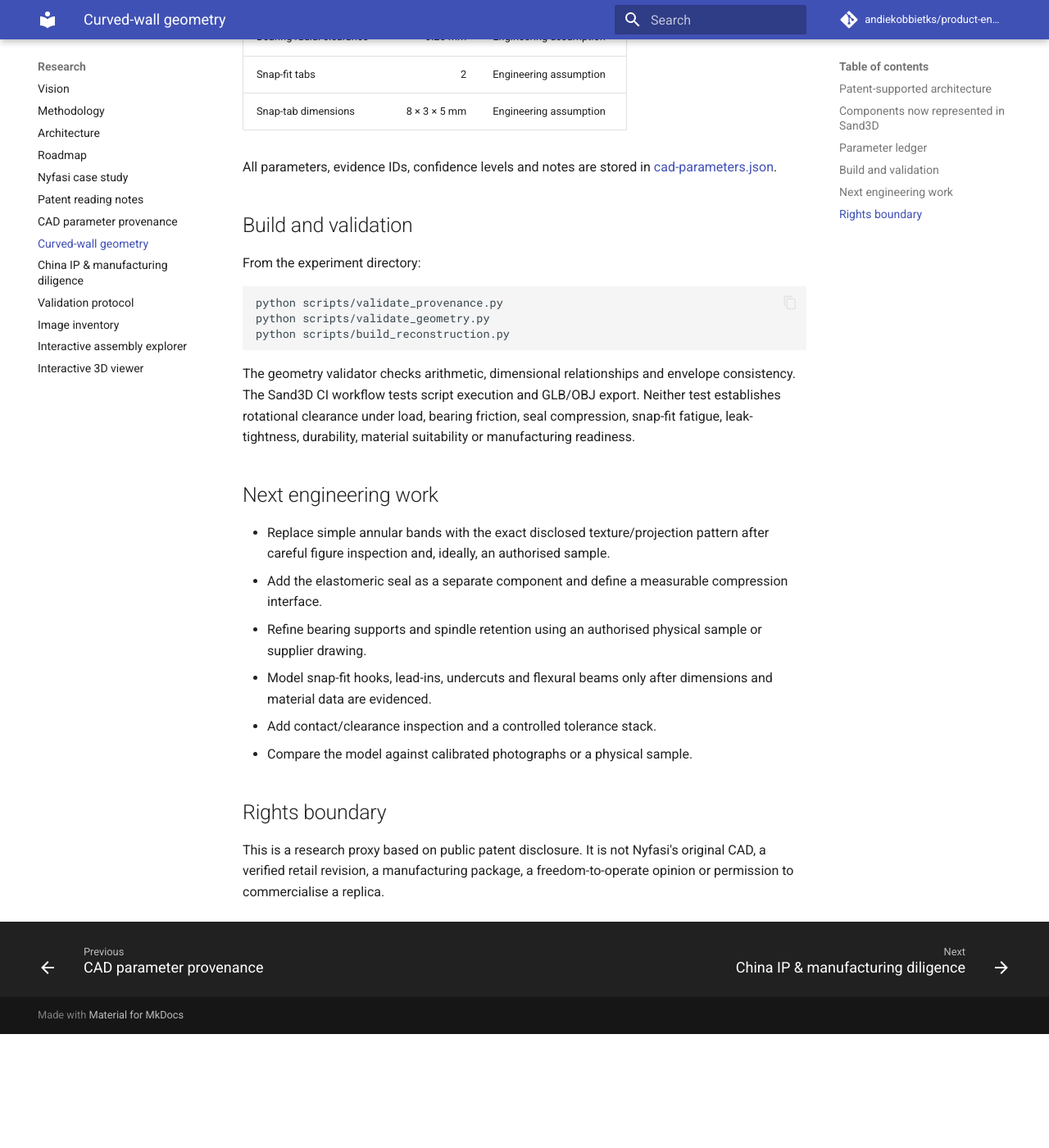
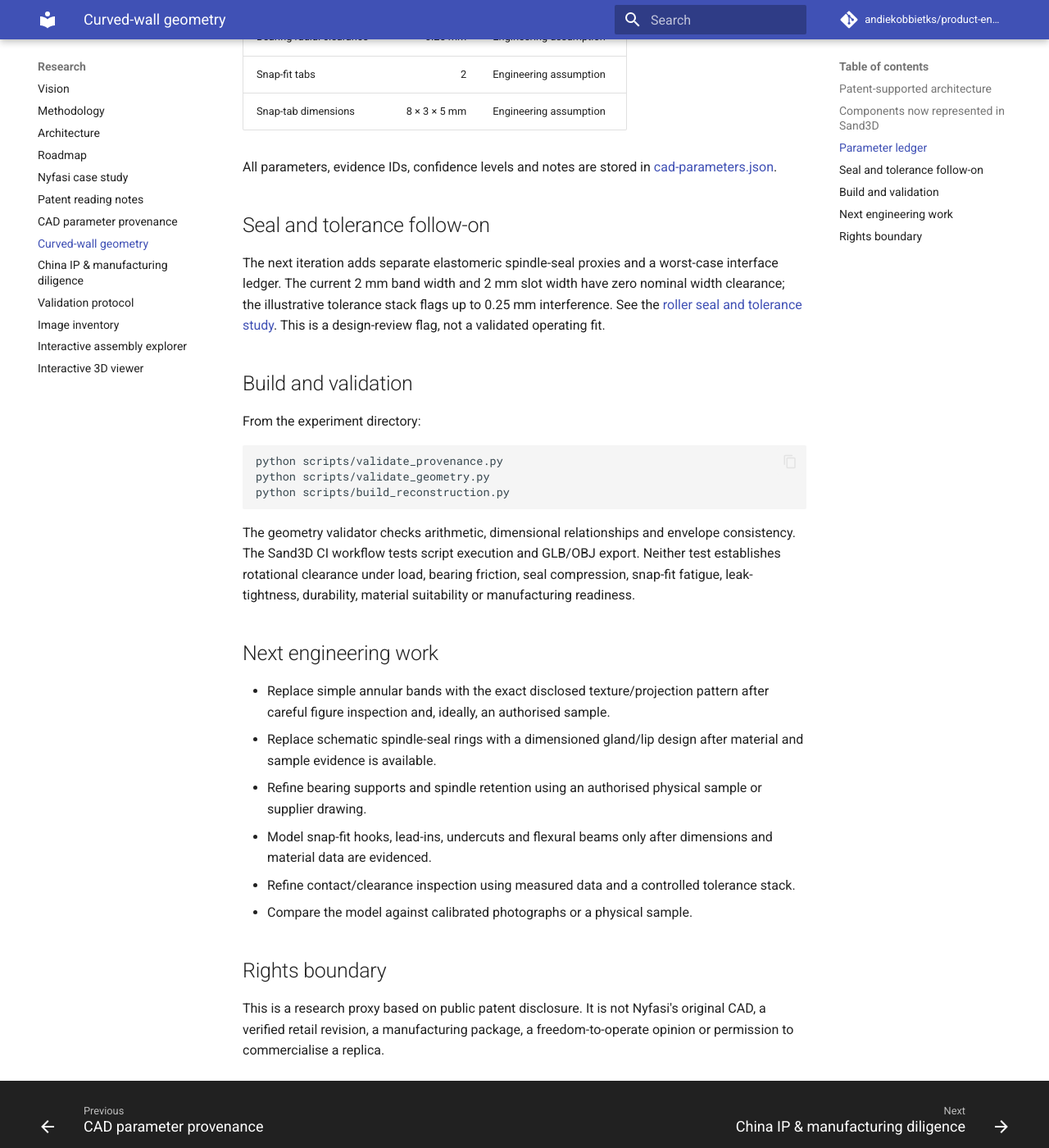
Before and after one commit to andiekobbietks/product-engineering-lab, an MkDocs documentation site: the page built from docs/experiments/curved-wall-geometry.md, in a window 1280 px wide and 1400 px high, scrolled down 1553 px. Shown: the whole window at 82% size. Built offline with MkDocs 1.6.1 and Material for MkDocs 9.7.7, drawn with Linux system fonts in a browser that asks for light colours; comment, search, counter and statistics services are not loaded; before the commit the page ends 2814 px from its top, so only the background shows below that.

Commit message:
Update reconstruction notes for seal and tolerance study

```diff
--- a/docs/experiments/curved-wall-geometry.md
+++ b/docs/experiments/curved-wall-geometry.md
@@ -42,6 +42,10 @@ The model preserves component names and separate solids in assembly groups where
 
 All parameters, evidence IDs, confidence levels and notes are stored in [cad-parameters.json](https://github.com/andiekobbietks/product-engineering-lab/blob/main/experiments/001-nyfasi-reconstruction/models/cad-parameters.json).
 
+## Seal and tolerance follow-on
+
+The next iteration adds separate elastomeric spindle-seal proxies and a worst-case interface ledger. The current 2 mm band width and 2 mm slot width have zero nominal width clearance; the illustrative tolerance stack flags up to 0.25 mm interference. See the [roller seal and tolerance study](roller-seal-and-tolerance.md). This is a design-review flag, not a validated operating fit.
+
 ## Build and validation
 
 From the experiment directory:
@@ -57,10 +61,10 @@ The geometry validator checks arithmetic, dimensional relationships and envelope
 ## Next engineering work
 
 - Replace simple annular bands with the exact disclosed texture/projection pattern after careful figure inspection and, ideally, an authorised sample.
-- Add the elastomeric seal as a separate component and define a measurable compression interface.
+- Replace schematic spindle-seal rings with a dimensioned gland/lip design after material and sample evidence is available.
 - Refine bearing supports and spindle retention using an authorised physical sample or supplier drawing.
 - Model snap-fit hooks, lead-ins, undercuts and flexural beams only after dimensions and material data are evidenced.
-- Add contact/clearance inspection and a controlled tolerance stack.
+- Refine contact/clearance inspection using measured data and a controlled tolerance stack.
 - Compare the model against calibrated photographs or a physical sample.
 
 ## Rights boundary
```
